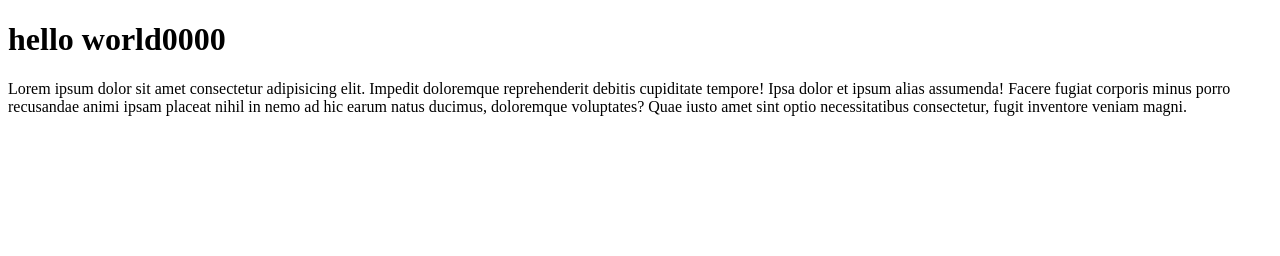
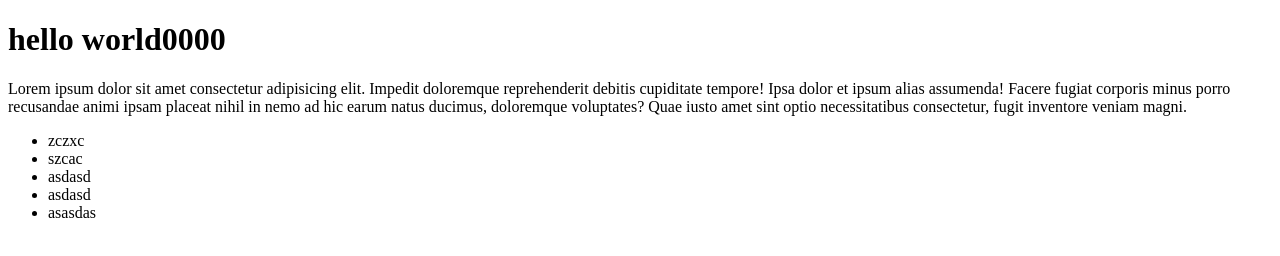
Before and after one commit to 1sfaccia1/test1234, a plain HTML site: page index.html in a window 1280 px wide. Drawn offline with Linux system fonts and the light colour scheme.

Commit message:
check push

```diff
--- a/index.html
+++ b/index.html
@@ -16,5 +16,12 @@
 			Quae iusto amet sint optio necessitatibus consectetur, fugit inventore
 			veniam magni.
 		</p>
+		<ul>
+			<li>zczxc</li>
+			<li>szcac</li>
+			<li>asdasd</li>
+			<li>asdasd</li>
+			<li>asasdas</li>
+		</ul>
 	</body>
 </html>
```
